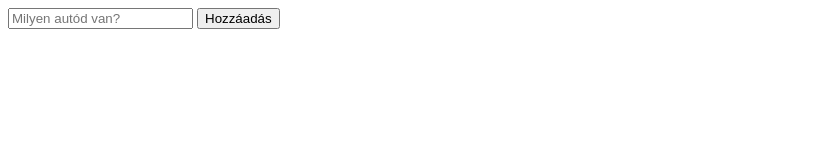
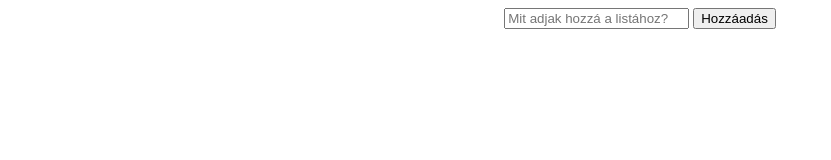
Before and after one commit to domokosdavid/todo, a plain HTML site: page index.html in a window 1280 px wide. Shown: the whole page, without its empty margins (0-831 px from the left). Drawn offline with Linux system fonts and the light colour scheme.

Commit message:
input,button divbe helyezése, középre zár

```diff
--- a/index.html
+++ b/index.html
@@ -9,8 +9,11 @@
     <script src='main.js'></script>
 </head>
 <body>
-    <input type="text" name="" id="szoveg" placeholder="Milyen autód van?">
-    <button id="felveszgomb">Hozzáadás</button>
+    <div class="center">
+        <input type="text" name="" id="szoveg" placeholder="Mit adjak hozzá a listához?">
+        <button id="felveszgomb">Hozzáadás</button>
+    </div>
+
 
 
         <ul id="lista">
--- a/main.css
+++ b/main.css
@@ -2,3 +2,10 @@
     text-align: center;
     list-style: none;
 }
+.center{
+    margin-left: auto;
+    margin-right: auto;
+    width: 50%;
+    text-align: center;
+
+}
```
